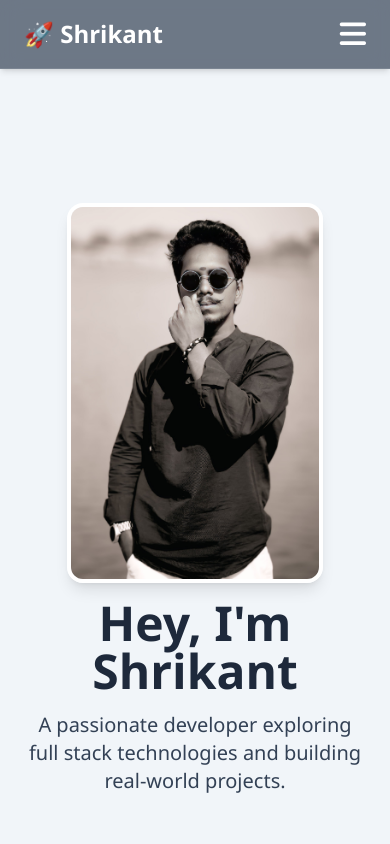
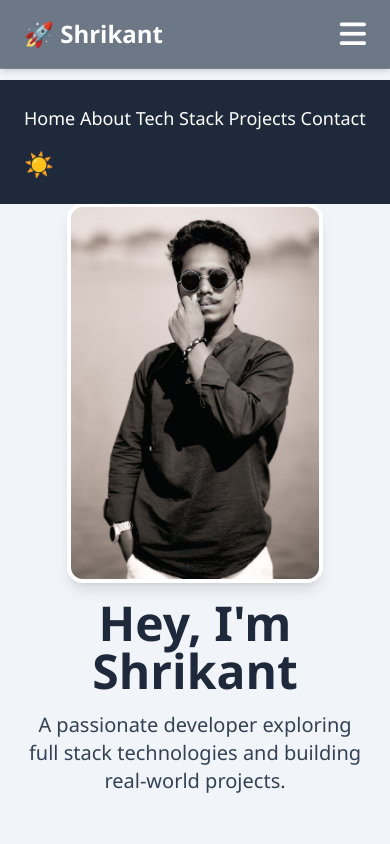
Before and after one commit to Shridumpalwar/MyPortfolio, a plain HTML site: page index.html in a window 390 px wide. Both pictures are taken after a click on the button 352 px from the left and 34 px from the top of the page. Shown: the top 844 px of the page. Drawn offline with nearby package versions, Linux system fonts and the light colour scheme.

Commit message:
Made navbar responsive with mobile dropdown

```diff
--- a/index.html
+++ b/index.html
@@ -364,6 +364,10 @@
 
     <!-- Dark Mode Script -->
     <script>
+      function toggleMenu() {
+    const nav = document.getElementById("navLinks");
+    nav.classList.toggle("hidden");
+  }
       function toggleDarkMode() {
         const html = document.documentElement;
         const icon = document.getElementById("toggleIcon");
```
